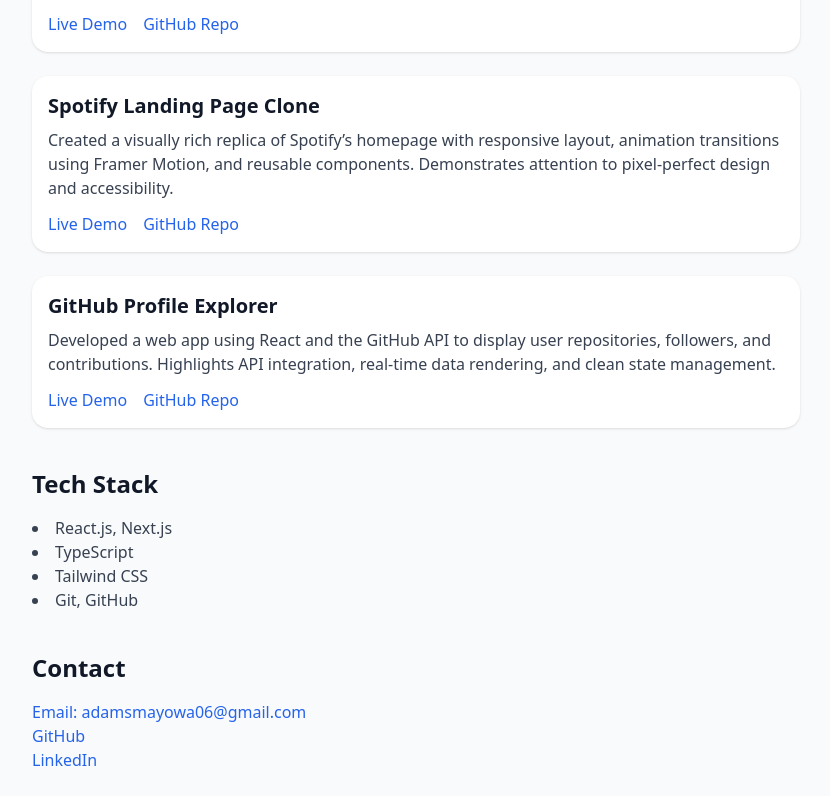
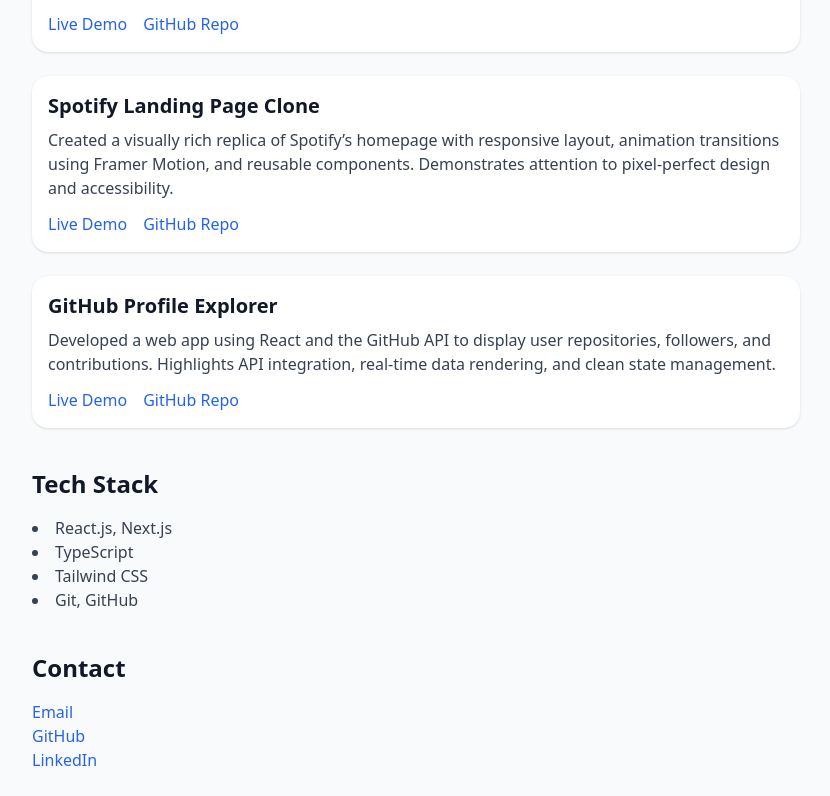
Before and after one commit to mayowa-adams/portfolio-mayowa, a Next.js app: page / in a window 1280 px wide. Shown: the part 348-1144 px from the top of the page, without its empty margins (224-1054 px from the left). Built offline with nearby package versions, Linux system fonts and the light colour scheme.

Commit message:
Updated the footer

```diff
--- a/app/page.tsx
+++ b/app/page.tsx
@@ -87,7 +87,7 @@ export default function Home() {
             href="mailto:adamsmayowa06@gmail.com"
             className="text-blue-600 hover:underline"
           >
-            Email: adamsmayowa06@gmail.com
+            Email
           </a>
           <br />
           <a
```
